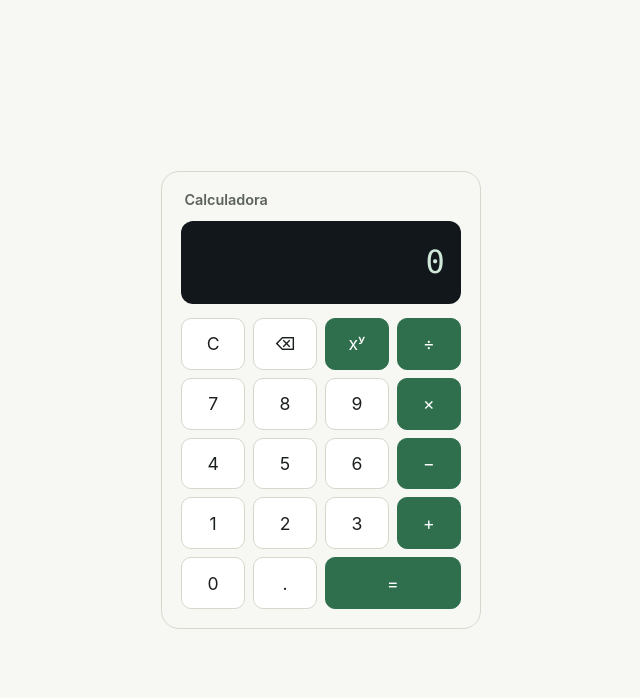
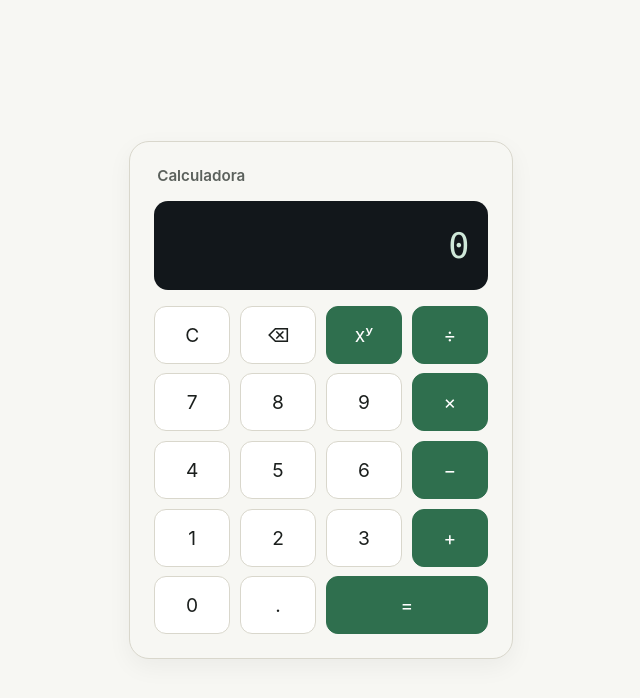
Before and after one commit to Charles2810/pw2calculadora, a plain HTML site: page index.html in a window 1280 px wide. Shown: the whole page, without its empty margins (319-959 px from the left). Drawn offline with Linux system fonts and the light colour scheme.

Commit message:
style: ampliar dimensiones de la calculadora y pantalla para mayor visualizacion de digitos
- Aumenta el ancho de la calculadora a 24rem y optimiza el espaciado de pantalla
- Mejora la legibilidad y capacidad de caracteres en resultados largos
- Escala proporcionalmente los botones y cuadricula 4x5
- Unifica toda la logica y estilos dentro de index.html

```diff
--- a/exponenciacion.js
+++ /dev/null
@@ -1,56 +0,0 @@
-/*
- * OPERACIÓN POTENCIACIÓN (xʸ)
- * ---------------------------
- * Autor: Eduar Heredia
- * Materia: Programación Web 2
- *
- * Permite elevar un número base a un exponente (xʸ).
- * Ejemplos:
- *   - 2 ^ 3 = 8
- *   - 5 ^ 2 = 25
- *   - 4 ^ 0.5 = 2
- *   - 10 ^ 0 = 1
- *
- * Integración modular:
- * Se auto-registra en el sistema dinámico de la calculadora principal
- * sin modificar ni sobreescribir el núcleo base de la aplicación.
- */
-
-(function () {
-  'use strict';
-
-  const operacionPotenciacion = {
-    id: 'potenciacion',
-    nombre: 'Potenciación',
-    autor: 'Eduar Heredia',
-    simboloBoton: 'xʸ',
-    simboloPantalla: '^',
-    tokenOperador: '**',
-    tipo: 'binario',
-
-    // Función de cálculo directo
-    calcular: function (base, exponente) {
-      const b = Number(base);
-      const e = Number(exponente);
-      if (!Number.isFinite(b) || !Number.isFinite(e)) {
-        throw new Error('Operación inválida');
-      }
-      return Math.pow(b, e);
-    },
-
-    // Formateador para mostrar el operador visual en pantalla
-    formatearPantalla: function (textoExpresion) {
-      return textoExpresion.replace(/\*\*/g, '^');
-    }
-  };
-
-  // Registro dinámico en el objeto global Calculadora si está disponible
-  if (typeof window !== 'undefined' && window.Calculadora) {
-    window.Calculadora.registrarOperacion(operacionPotenciacion);
-  }
-
-  // Exportación para compatibilidad
-  if (typeof window !== 'undefined') {
-    window.operacionPotenciacion = operacionPotenciacion;
-  }
-})();
--- a/index.html
+++ b/index.html
@@ -50,44 +50,46 @@
     }
 
     .calculadora {
-      width: min(20rem, 92vw);
-      padding: 1.2rem;
-      border-radius: 18px;
+      width: min(24rem, 94vw);
+      padding: 1.5rem;
+      border-radius: 20px;
       border: 1px solid var(--key-border);
       background: var(--paper);
+      box-shadow: 0 8px 24px rgba(0, 0, 0, 0.05);
     }
 
     h1 {
-      font-size: 0.9rem;
+      font-size: 0.95rem;
       font-weight: 600;
       color: var(--muted);
-      margin: 0 0 0.8rem 0.2rem;
+      margin: 0 0 1rem 0.2rem;
     }
 
     #pantalla {
       background: var(--screen-bg);
       color: var(--screen-text);
-      border-radius: 12px;
-      padding: 1.4rem 1rem;
+      border-radius: 14px;
+      padding: 1.5rem 1.2rem;
       text-align: right;
       font-family: 'SFMono-Regular', Consolas, monospace;
-      font-size: 2rem;
-      margin-bottom: 0.9rem;
+      font-size: 2.2rem;
+      margin-bottom: 1rem;
       overflow-x: auto;
       white-space: nowrap;
       min-height: 1.4em;
+      letter-spacing: -0.5px;
     }
 
     .teclas {
       display: grid;
       grid-template-columns: repeat(4, 1fr);
-      gap: 0.5rem;
+      gap: 0.6rem;
     }
 
     button {
-      font-size: 1.1rem;
-      padding: 0.9rem 0;
-      border-radius: 10px;
+      font-size: 1.2rem;
+      padding: 1rem 0;
+      border-radius: 12px;
       border: 1px solid var(--key-border);
       background: var(--key-bg);
       color: var(--ink);
@@ -302,8 +304,6 @@
     }
   </script>
 
-  <!-- Módulo dinámico para la operación de potenciación -->
-  <script src="exponenciacion.js"></script>
 
 </body>
 
```
